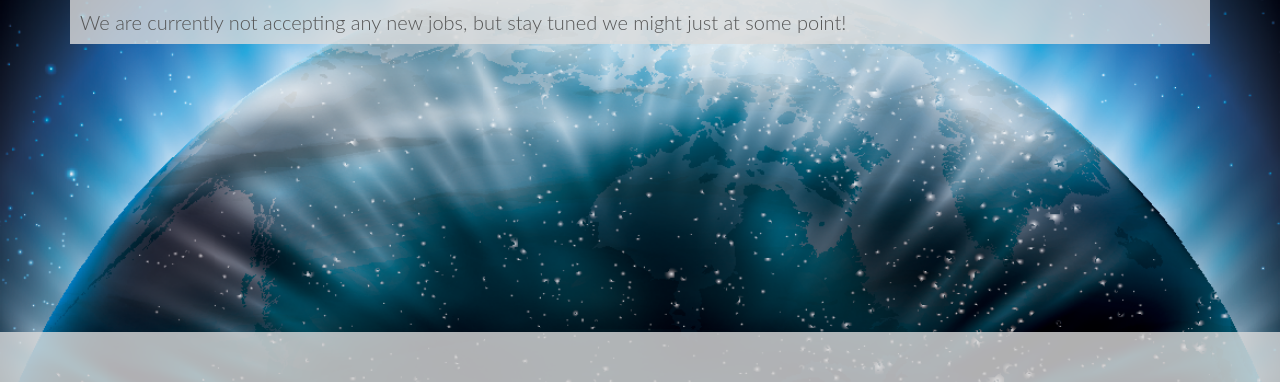
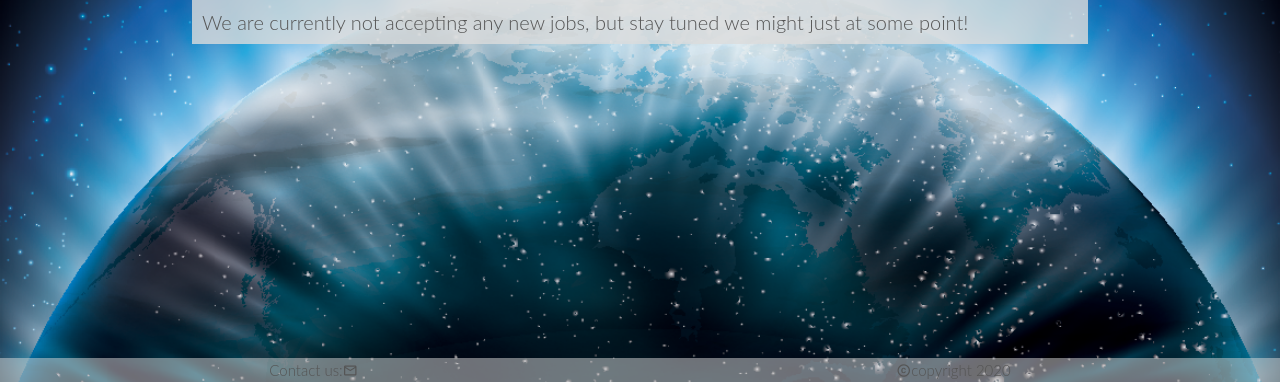
Before and after one commit to magnen/nembus.no, a plain HTML site: page index.html in a window 1280 px wide. Shown: the part 418-800 px from the top of the page. Drawn offline with Linux system fonts and the light colour scheme.

Commit message:
adjusting a little bit

```diff
--- a/index.html
+++ b/index.html
@@ -18,7 +18,10 @@
     </div>
 </header>
 <footer>
-<div class="content"></div>
+<div class="content">
+    <div class="footer-contact">Contact us: <a href="mailto:post@nembus.no"><i class="material-icons">mail_outline</i></a></div>
+    <div class="footer-copyright"><i class="material-icons">copyright</i> copyright 2020</div>
+</div>
 </footer>
 </body>
 </html>
--- a/resources/css/styles.css
+++ b/resources/css/styles.css
@@ -43,7 +43,7 @@ header {
 
 .hero-text-box {
     position: absolute;
-    width: 1140px;
+    width: 70%;
     top: 50%;
     left: 50%;
     transform: translate(-50%, -50%);
@@ -72,8 +72,34 @@ footer {
 footer .content{
     position:absolute;
     bottom: 0;
-    background-color: rgba(220,220,220,0.8);
-    height: 50px;
-    content: " ";
+    background-color: rgba(220,220,220,0.5);
     width: 100%;
+    display:flex;
+    justify-content: space-around;
+    font-size: 75%;
+    padding: 3px 0
 }
+
+footer .footer-contact{
+    display: flex;
+    align-content: center;
+}
+footer .footer-copyright{
+    display: flex;
+    align-content: center;
+}
+footer .material-icons {
+    font-size: inherit;
+    align-self: center;
+}
+.footer-contact a{
+    display: flex;
+    align-content: center;
+}
+a,
+a:visited,
+a:hover,
+a:active {
+    text-decoration: none;
+    color: inherit;
+}
```
